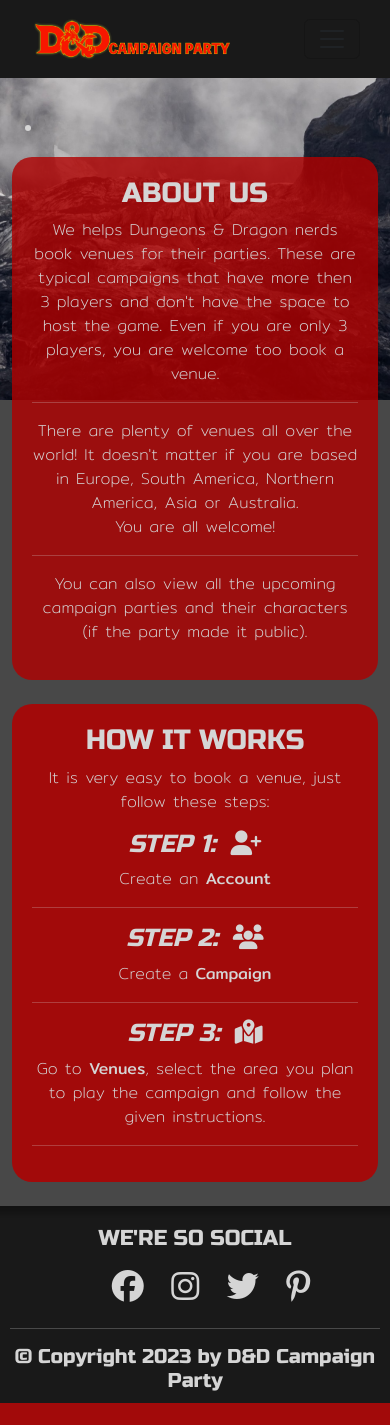
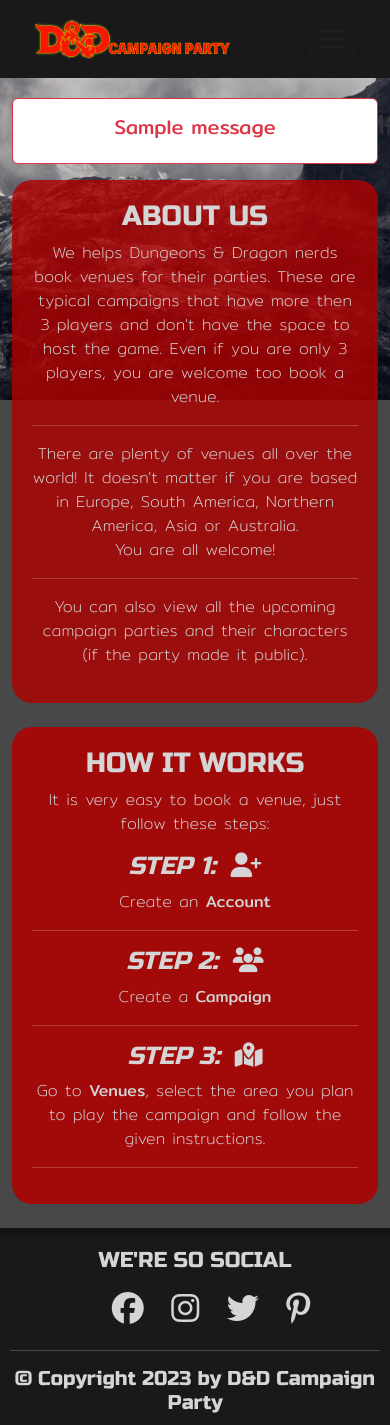
Before and after one commit to Quack842/p4-dndcampaign, a Django app: page / in a window 390 px wide. Before the commit the page ends 1403 px from the top, so only its background shows below. Run offline with Django 3.2, Linux system fonts and the light colour scheme; tables that the repository leaves empty hold one stand-in row (values such as "Sample post"); one stand-in notice (Sample message) is shown; some libraries are stand-ins or nearby versions.

```diff
--- a/booker/forms.py
+++ b/booker/forms.py
@@ -1,18 +1,22 @@
 from django import forms
 from django.contrib.auth.forms import UserCreationForm
 from django.contrib.auth.models import User
+from phonenumber_field.formfields import PhoneNumberField
+from phonenumber_field.phonenumber import PhoneNumber
 
 
 class NewUserForm(UserCreationForm):
     email = forms.EmailField(required=True)
+    phone_number = forms.CharField(max_length=10, required=False)
 
     class Meta:
         model = User
-        fields = ("username", "email", "first_name", "last_name", "password1", "password2")
+        fields = ("username", "email", "first_name", "last_name", "phone_number", "password1", "password2")
 
     def save(self, commit=True):
         user = super(NewUserForm, self).save(commit=False)
         user.email = self.cleaned_data['email']
+        user.phone_number = self.cleaned_data['phone_number']
         if commit:
             user.save()
         return user
--- a/booker/models.py
+++ b/booker/models.py
@@ -1,5 +1,3 @@
 from django.db import models
 from django.contrib.auth.models import User
 from cloudinary.models import CloudinaryField
-
-# Create your models here.
--- a/booker/views.py
+++ b/booker/views.py
@@ -3,6 +3,8 @@ from .forms import NewUserForm
 from django.contrib.auth import login, authenticate, logout
 from django.contrib import messages
 from django.contrib.auth.forms import AuthenticationForm
+from phonenumber_field.formfields import PhoneNumberField
+from phonenumber_field.phonenumber import PhoneNumber
 from django.http import HttpResponse
 from django.views import generic, View
 
@@ -42,7 +44,7 @@ class Profile(generic.TemplateView):
     template_name = "account/profile.html"
 
 
-def register_request(request):
+def register_request(request, **extra_fields):
     if request.method == "POST":
         form = NewUserForm(request.POST)
         if form.is_valid():
@@ -64,7 +66,7 @@ def login_request(request):
             user = authenticate(username=username, password=password)
             if user is not None:
                 login(request, user)
-                messages.info(request, f"You are now logged in as {username}.")
+                messages.info(request, f"You are now logged in as: {username}.")
                 return redirect("home")
             else:
                 messages.error(request, "Invalid username or password")
@@ -76,5 +78,5 @@ def login_request(request):
 
 def logout_request(request):
     logout(request)
-    messages.info(request, "You Have Successfully Logged Out")
+    messages.info(request, "You Have Successfully Logged Out!")
     return redirect("home")
--- a/dndcampaign/settings.py
+++ b/dndcampaign/settings.py
@@ -49,6 +49,7 @@ INSTALLED_APPS = [
     "crispy_bootstrap5",
     'cloudinary',
     'booker',
+    'phonenumber_field',
 ]
 
 MIDDLEWARE = [
--- a/static/css/style.css
+++ b/static/css/style.css
@@ -30,7 +30,7 @@ h1, h2, h4, h5 {
 }
 /* Landing Page Styles */
 .container {
-    padding-top: 15%;
+    padding-top: 10%;
 }
 .top-background {
     background: url('/static/images/banner-image.jpeg') no-repeat center;
@@ -60,14 +60,24 @@ h1, h2, h4, h5 {
     margin: auto;
 }
 @media screen and (max-width: 875px) {
+    .container {
+        padding-top: 15%;
+    }
     .div-about-us {
         width: 100%;
     }
-    .container {
-        padding-top: 30%;
-    }
     .div-how-it-works {
         width: 100%;
+    }
+}
+@media screen and (max-width: 631px) {
+    .container {
+        padding-top: 19%;
+    }
+}
+@media screen and (max-width: 433px) {
+    .container {
+        padding-top: 25%;
     }
 }
 /* Register User page */
--- a/templates/account/profile.html
+++ b/templates/account/profile.html
@@ -32,7 +32,7 @@
             <!-- Phone -->
             <div class="gray row">
                 <label class="col-md-6" for="name"><b>Phone</b> </label>
-                <label class="col-md-6" for="first_name">0830700055</label>
+                <label class="col-md-6" for="first_name">{{ user.phone_number }}</label>
             </div>
             <!-- Region -->
             <div class="white row">
--- a/templates/index.html
+++ b/templates/index.html
@@ -4,9 +4,17 @@
 {% block content %}
 <!-- Home Main Page -->
 <div class="container">
-    <ul class="messageList">
-        <li class="info"></li>
-    </ul>
+    {% if messages %}
+    <div class="card border-danger mb-3">
+        <div class="card-body text-danger">
+            <h5 class="card-title" style="font-family: 'Mitr', sans-serif; text-align: center;">
+            {% for message in messages %}
+                {{ message }}
+            {% endfor %}
+            </h5>
+        </div>
+    </div>
+    {% endif %}
     <!-- About Us section -->
     <div class="div-about-us">
         <h1>ABOUT US</h1>
```
Also changed, not shown: templates/account/signup.html (+11 -0 lines).
